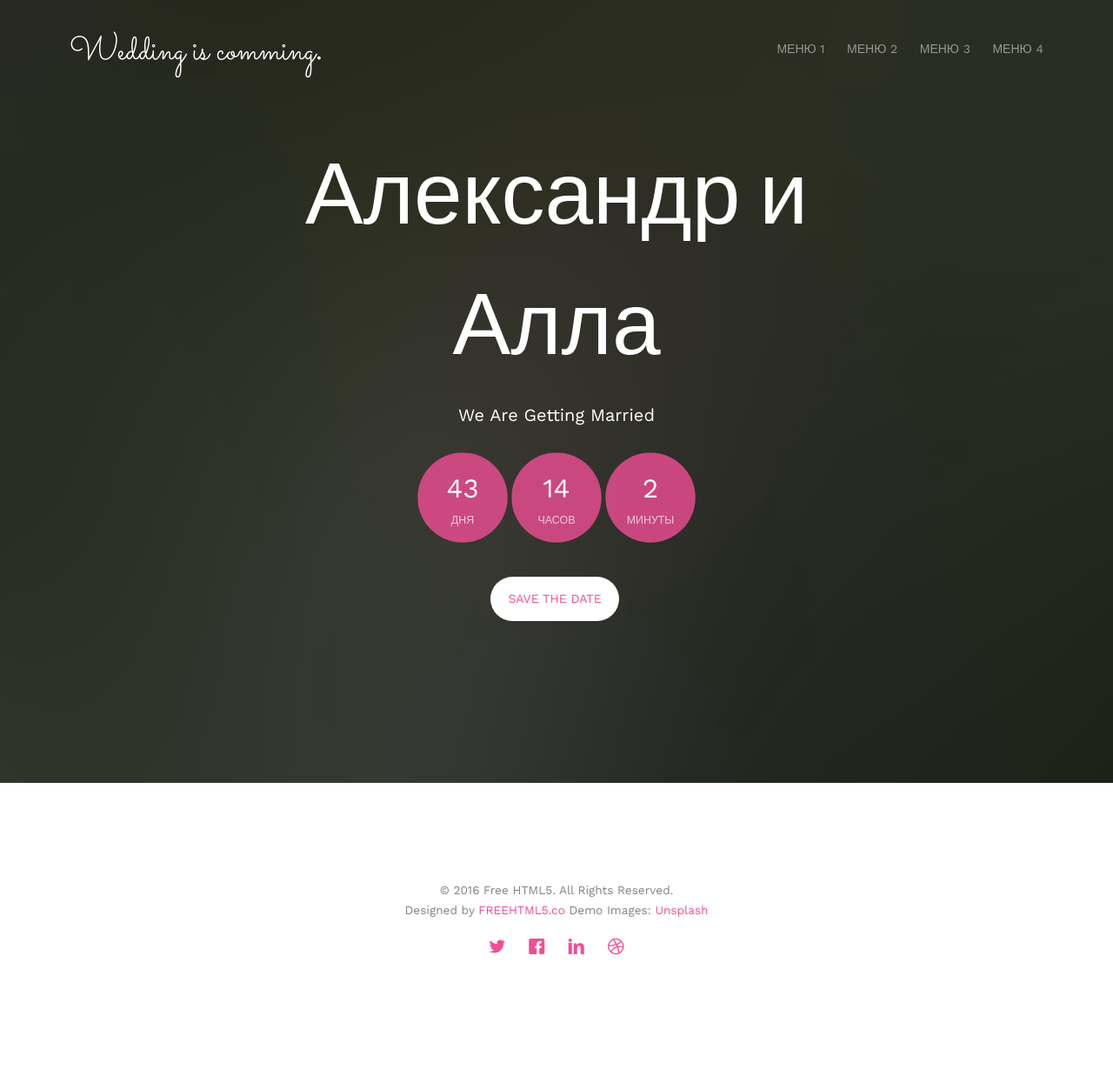
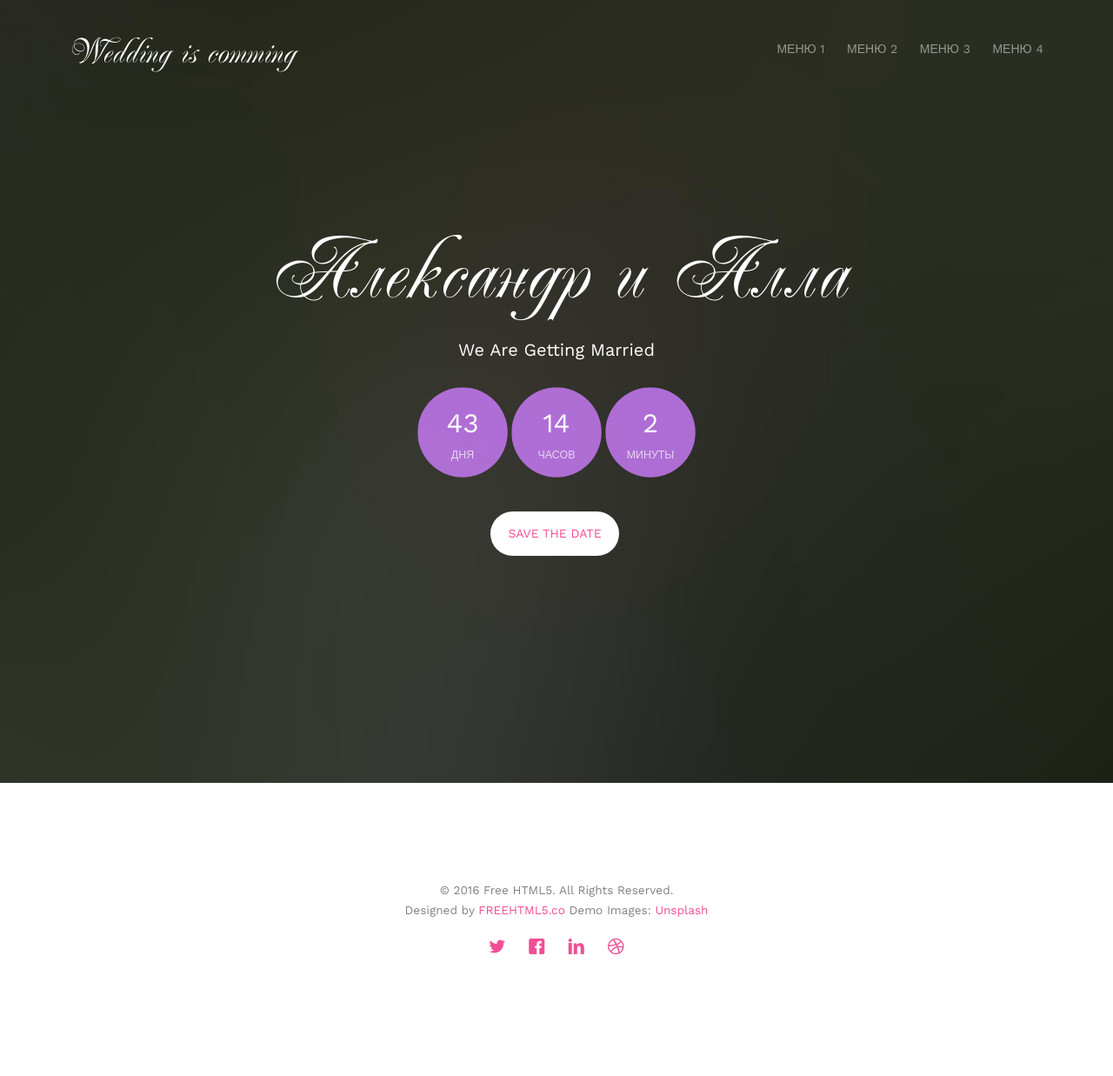
Before and after one commit to Minifets/wedding, a Symfony app: template templates/homepage/index.html.twig in a window 1280 px wide. Shown: the whole page at 87% size. Run offline with Twig, Linux system fonts and the light colour scheme; the template is opened without the code that fills it, so the values that code supplies are empty; some libraries are stand-ins or nearby versions; some web fonts are replaced.

Commit message:
Install new font (Majestic).

```diff
--- a/public/css/style.css
+++ b/public/css/style.css
@@ -103,7 +103,7 @@ h1, h2, h3, h4, h5, h6, figure {
   margin: 0;
   padding: 0;
   line-height: 40px;
-  font-family: "Sacramento", Arial, serif;
+  font-family: "Majestic", Arial, serif;
 }
 .fh5co-nav a {
   padding: 5px 10px;
@@ -844,7 +844,7 @@ form label {
   margin-bottom: 0px;
   font-size: 100px;
   line-height: 1.5;
-  font-family: "Sacramento", Arial, serif;
+  font-family: "Majestic", Arial, serif;
 }
 @media screen and (max-width: 768px) {
   #fh5co-header .display-tc h1,
@@ -942,7 +942,7 @@ form label {
   display: inline-block;
   width: 100px;
   height: 100px;
-  background: rgba(241, 78, 149, 0.8);
+  background: rgba(207, 126, 255, 0.8);
   margin: 0 4px;
   -webkit-border-radius: 50%;
   -moz-border-radius: 50%;
@@ -1065,7 +1065,7 @@ form label {
   }
 }
 .couple-half h3 {
-  font-family: "Sacramento", Arial, serif;
+  font-family: "Majestic", Arial, serif;
   color: #F14E95;
   font-size: 30px;
 }
@@ -1182,7 +1182,7 @@ form label {
   line-height: 1.5;
   font-weight: bold;
   color: #F14E95;
-  font-family: "Sacramento", Arial, serif;
+  font-family: "Majestic", Arial, serif;
 }
 @media screen and (max-width: 768px) {
   .fh5co-heading h2 {
--- /dev/null
+++ b/public/fonts/majestic/stylesheet.css
@@ -0,0 +1,11 @@
+/*! Generated by Font Squirrel (https://www.fontsquirrel.com) on April 20, 2021 */
+
+
+
+@font-face {
+    font-family: 'Majestic';
+    src: url('majestic.ttf');
+    font-weight: normal;
+    font-style: normal;
+
+}
--- a/templates/base.html.twig
+++ b/templates/base.html.twig
@@ -33,6 +33,7 @@
     {% block fonts %}
     <link href='https://fonts.googleapis.com/css?family=Work+Sans:400,300,600,400italic,700' rel='stylesheet' type='text/css'>
     <link href="https://fonts.googleapis.com/css?family=Sacramento" rel="stylesheet">
+    <link rel="stylesheet" href="{{ asset('fonts/majestic/stylesheet.css') }}">
     {% endblock %}
 
     {% block stylesheets %}
@@ -74,7 +75,7 @@
         <div class="container">
             <div class="row">
                 <div class="col-sm-6">
-                    <div id="fh5co-logo"><a href="{{ path('app_homepage') }}">Wedding is comming<strong>.</strong></a></div>
+                    <div id="fh5co-logo"><a href="{{ path('app_homepage') }}">Wedding is comming</a></div>
                 </div>
                 <div class="col-sm-6 text-right menu-1">
                     <ul>
```
Also changed, not shown: public/fonts/majestic/majestic.ttf (added), public/fonts/majestic/majestic.woff (added), public/fonts/majestic/majestic.woff2 (added).
